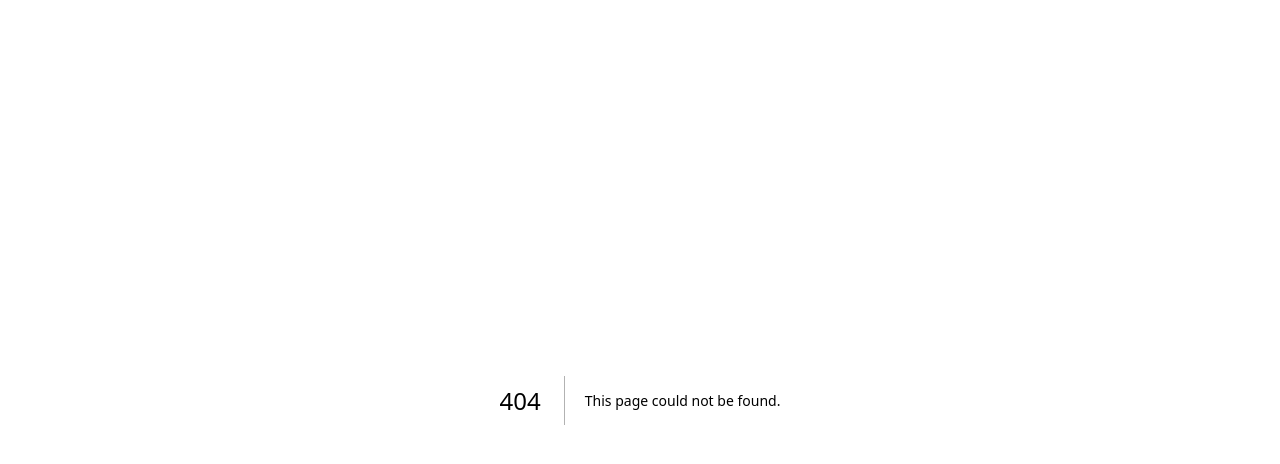
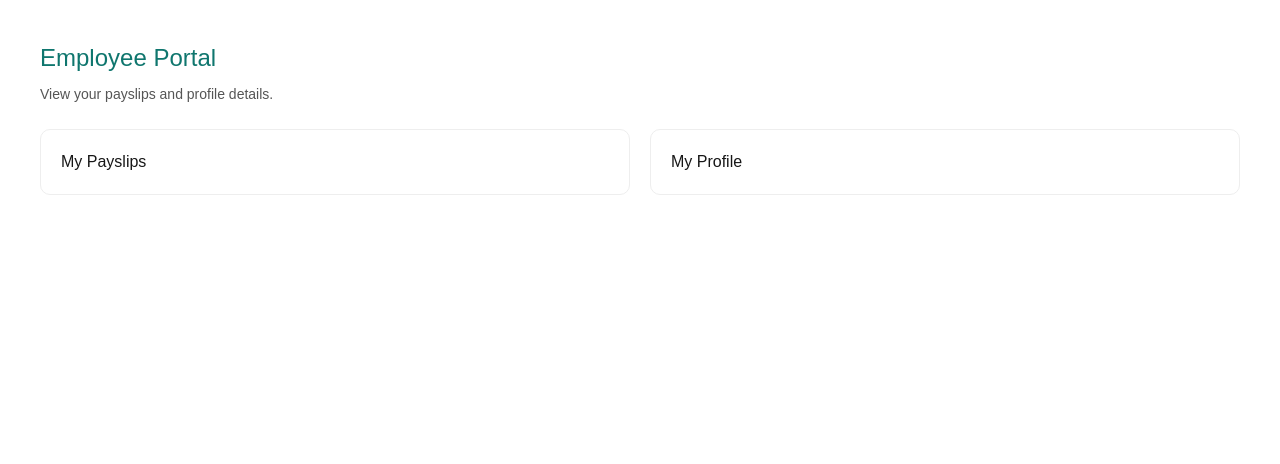
Before and after one commit to KaonPM/wageflow, a Next.js app: page /employee in a window 1280 px wide. Before the commit this address had no page. Shown: the top 464 px of the page. Built offline with nearby package versions, Linux system fonts and the light colour scheme.

Commit message:
Add employee portal: employee dashboard, RLS policies for employee access, and initial employee routing

```diff
--- /dev/null
+++ b/app/employee/page.tsx
@@ -0,0 +1,56 @@
+"use client";
+
+export default function EmployeeDashboard() {
+  return (
+    <main style={page}>
+      <h1 style={title}>Employee Portal</h1>
+      <p style={subtitle}>View your payslips and profile details.</p>
+
+      <div style={grid}>
+        <a href="/employee/payslips" style={link}>
+          <div style={card}>My Payslips</div>
+        </a>
+
+        <a href="/employee/profile" style={link}>
+          <div style={card}>My Profile</div>
+        </a>
+      </div>
+    </main>
+  );
+}
+
+const page = {
+  padding: "40px",
+  fontFamily: "Arial, sans-serif",
+};
+
+const title = {
+  fontSize: "24px",
+  color: "#0f766e",
+  marginBottom: "8px",
+};
+
+const subtitle = {
+  fontSize: "14px",
+  color: "#555",
+  marginBottom: "24px",
+};
+
+const grid = {
+  display: "grid",
+  gridTemplateColumns: "repeat(auto-fit, minmax(200px, 1fr))",
+  gap: "20px",
+};
+
+const link = {
+  textDecoration: "none",
+  color: "inherit",
+};
+
+const card = {
+  padding: "20px",
+  border: "1px solid #eee",
+  borderRadius: "10px",
+  background: "#fff",
+  cursor: "pointer",
+};
```
Also changed, not shown: app/employee/payslips/page.tsx (added).
